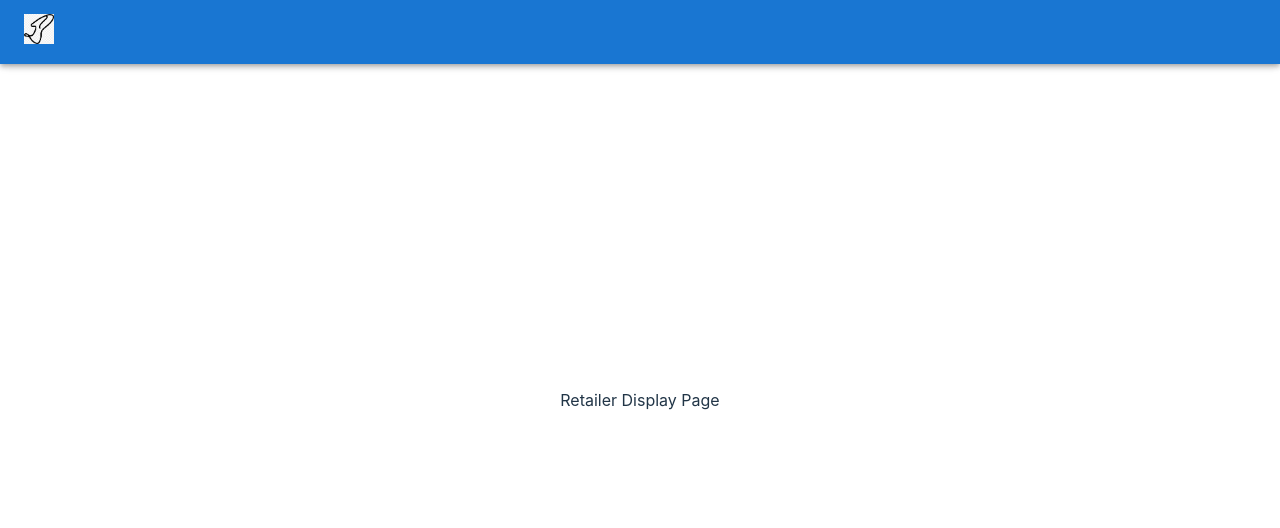
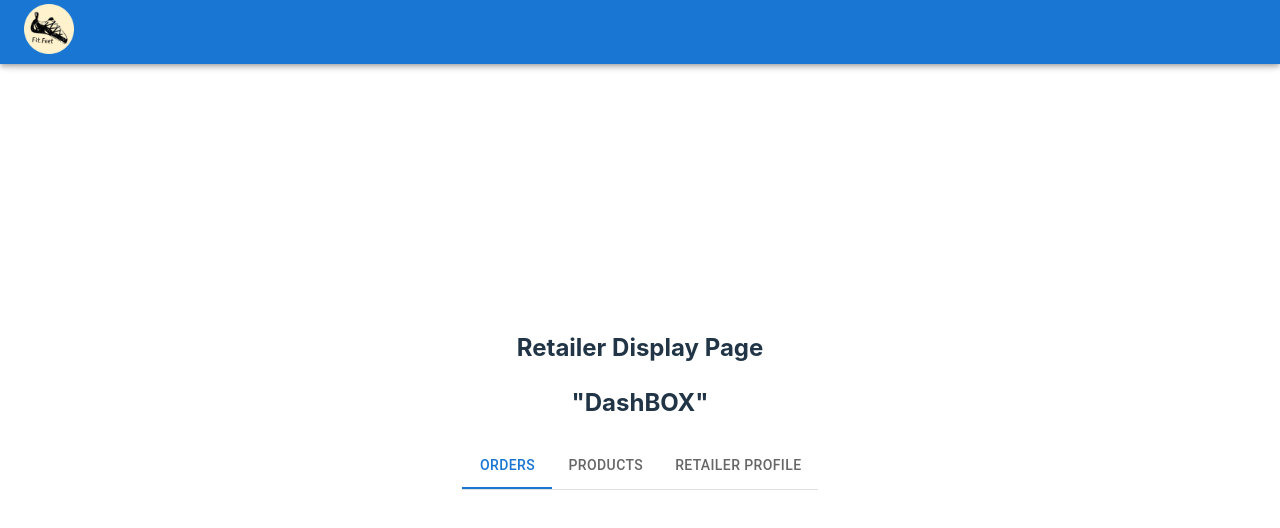
Before and after one commit to mel-ho/FitFeet, a React (Vite) app in the folder frontend/: page /retailer in a window 1280 px wide. Shown: the top 528 px of the page. Built offline with nearby package versions, Linux system fonts and the light colour scheme.

Commit message:
admin and retailer display layout added

```diff
--- a/frontend/index.html
+++ b/frontend/index.html
@@ -2,7 +2,7 @@
 <html lang="en">
   <head>
     <meta charset="UTF-8" />
-    <link rel="icon" type="image/svg+xml" href="/shoelogo.png" />
+    <link rel="icon" type="image/svg+xml" href="/fitfeetlogo.png" />
     <meta name="viewport" content="width=device-width, initial-scale=1.0" />
     <title>FitFeet</title>
   </head>
--- a/frontend/src/components/Admin/AdminDisplay.jsx
+++ b/frontend/src/components/Admin/AdminDisplay.jsx
@@ -6,7 +6,7 @@ const AdminDisplay = () => {
   return (
     <div>
       <UserBar></UserBar>
-      Admin Display Page
+      <h3>Admin Display Page</h3>
       <UserManagement></UserManagement>
     </div>
   );
--- a/frontend/src/components/Admin/UserManagement.jsx
+++ b/frontend/src/components/Admin/UserManagement.jsx
@@ -8,6 +8,7 @@ import {
   TableContainer,
   TableHead,
   TableRow,
+  Checkbox,
 } from "@mui/material";
 import UserContext from "../context/user";
 import useFetch from "../hooks/useFetch";
@@ -20,7 +21,7 @@ const UserManagement = () => {
   console.log(userCtx);
   useEffect(() => {
     // Fetch user data from your API using useFetch
-    fetchData("/api/users", "GET", undefined, userCtx.accessToken)
+    fetchData("/users/users", "GET", undefined, userCtx.accessToken)
       .then((response) => {
         if (response.ok) {
           setUserData(response.data);
@@ -33,6 +34,32 @@ const UserManagement = () => {
         console.error("Error fetching user data: ", error);
       });
   }, [fetchData]);
+
+  // PATCH to update user attributes
+  const handleAttributeChange = async (user, attribute) => {
+    const updatedValue = !user[attribute]; // Toggle the attribute value
+    const dataToUpdate = { [attribute]: updatedValue };
+    const res = await fetchData(
+      `/users/${user.id}`,
+      "PATCH",
+      dataToUpdate,
+      userCtx.accessToken
+    );
+    if (res.ok) {
+      // Update the user data in the state
+      setUserData((prevUserData) => {
+        const updatedUserData = prevUserData.map((u) => {
+          if (u.id === user.id) {
+            return { ...u, [attribute]: updatedValue };
+          }
+          return u;
+        });
+        return updatedUserData;
+      });
+    } else {
+      console.error(`Error updating ${attribute}: `, res.data);
+    }
+  };
 
   return (
     <Box>
@@ -54,10 +81,27 @@ const UserManagement = () => {
                 <TableRow>
                   <TableCell>{user.id}</TableCell>
                   <TableCell>{user.email}</TableCell>
-                  <TableCell>{user.is_retailer ? "Yes" : "No"}</TableCell>
+                  <TableCell>
+                    <Checkbox
+                      checked={user.is_retailer}
+                      onChange={() =>
+                        handleAttributeChange(user, "is_retailer")
+                      }
+                    />
+                  </TableCell>
                   <TableCell>{user.retailer_id}</TableCell>
-                  <TableCell>{user.id_admin ? "Yes" : "No"}</TableCell>
-                  <TableCell>{user.id_active ? "Yes" : "No"}</TableCell>
+                  <TableCell>
+                    <Checkbox
+                      checked={user.is_admin}
+                      onChange={() => handleAttributeChange(user, "is_admin")}
+                    />
+                  </TableCell>
+                  <TableCell>
+                    <Checkbox
+                      checked={user.is_active}
+                      onChange={() => handleAttributeChange(user, "is_active")}
+                    />
+                  </TableCell>
                 </TableRow>
               ))}
             </TableBody>
--- a/frontend/src/components/Login/LoginBar.jsx
+++ b/frontend/src/components/Login/LoginBar.jsx
@@ -8,7 +8,6 @@ import {
   Toolbar,
   Box,
   Grid,
-  Typography,
   InputAdornment,
   IconButton,
   Button,
@@ -63,7 +62,7 @@ const LoginBar = () => {
       <AppBar position="fixed">
         <Toolbar sx={{ justifyContent: "space-between" }}>
           <div>
-            <img src="/shoelogopng.png" height="30px" />
+            <img src="/fitfeetlogo.png" height="50px" />
           </div>
           <div>
             <Grid container spacing={1} alignItems="center">
@@ -76,7 +75,9 @@ const LoginBar = () => {
                   name="email"
                   autoComplete="email"
                   autoFocus
+                  color="warning"
                   size="small"
+                  variant="outlined"
                   onChange={(e) => setEmail(e.target.value)}
                 />
               </Grid>
@@ -89,7 +90,9 @@ const LoginBar = () => {
                   type={showPassword ? "text" : "password"}
                   id="password"
                   autoComplete="current-password"
+                  color="warning"
                   size="small"
+                  variant="outlined"
                   onChange={(e) => setPassword(e.target.value)}
                   InputProps={{
                     endAdornment: (
--- a/frontend/src/components/Login/UserBar.jsx
+++ b/frontend/src/components/Login/UserBar.jsx
@@ -10,7 +10,7 @@ const UserBar = () => {
       <AppBar position="fixed">
         <Toolbar sx={{ justifyContent: "space-between" }}>
           <div>
-            <img src="/shoelogopng.png" height="30px" />
+            <img src="/fitfeetlogo.png" height="50px" />
           </div>
           <div>
             {userCtx.userEmail && (
--- a/frontend/src/components/Retailers/Orders.jsx
+++ b/frontend/src/components/Retailers/Orders.jsx
@@ -0,0 +1,7 @@
+import React from "react";
+
+const Orders = () => {
+  return <div></div>;
+};
+
+export default Orders;
--- a/frontend/src/components/Retailers/Products.jsx
+++ b/frontend/src/components/Retailers/Products.jsx
@@ -0,0 +1,7 @@
+import React from "react";
+
+const Products = () => {
+  return <div></div>;
+};
+
+export default Products;
--- a/frontend/src/components/Retailers/RetailerDisplay.jsx
+++ b/frontend/src/components/Retailers/RetailerDisplay.jsx
@@ -1,10 +1,45 @@
-import React from "react";
+import React, { useState } from "react";
+import { Box, Tabs, Tab } from "@mui/material";
+import CustomTabPanel from "../Users/CustomTabPanel";
+
+import Orders from "./Orders";
+import Products from "./Products";
+import RetailerProfile from "./RetailerProfile";
 import UserBar from "../Login/UserBar";
 
 const RetailerDisplay = () => {
+  const [value, setValue] = useState(0);
+  const handleChange = (event, newValue) => {
+    setValue(newValue);
+  };
+  const a11yProps = (index) => {
+    return {
+      id: `simple-tab-${index}`,
+      "aria-controls": `simple-tabpanel-${index}`,
+    };
+  };
+
   return (
     <div>
-      <UserBar></UserBar>Retailer Display Page
+      <UserBar></UserBar>
+      <h2>Retailer Display Page</h2>
+      <h2>"DashBOX"</h2>
+      <Box sx={{ borderBottom: 1, borderColor: "divider" }}>
+        <Tabs value={value} onChange={handleChange}>
+          <Tab label="Orders" {...a11yProps(0)} />
+          <Tab label="Products" {...a11yProps(1)} />
+          <Tab label="Retailer Profile" {...a11yProps(3)} />
+        </Tabs>
+      </Box>
+      <CustomTabPanel value={value} index={0}>
+        <Orders></Orders>
+      </CustomTabPanel>
+      <CustomTabPanel value={value} index={1}>
+        <Products></Products>
+      </CustomTabPanel>
+      <CustomTabPanel value={value} index={2}>
+        <RetailerProfile></RetailerProfile>
+      </CustomTabPanel>
     </div>
   );
 };
--- /dev/null
+++ b/frontend/src/components/Retailers/RetailerProfile.jsx
@@ -0,0 +1,7 @@
+import React from "react";
+
+const RetailerProfile = () => {
+  return <div></div>;
+};
+
+export default RetailerProfile;
```
Also changed, not shown: frontend/public/fitfeetlogo.png (added).
